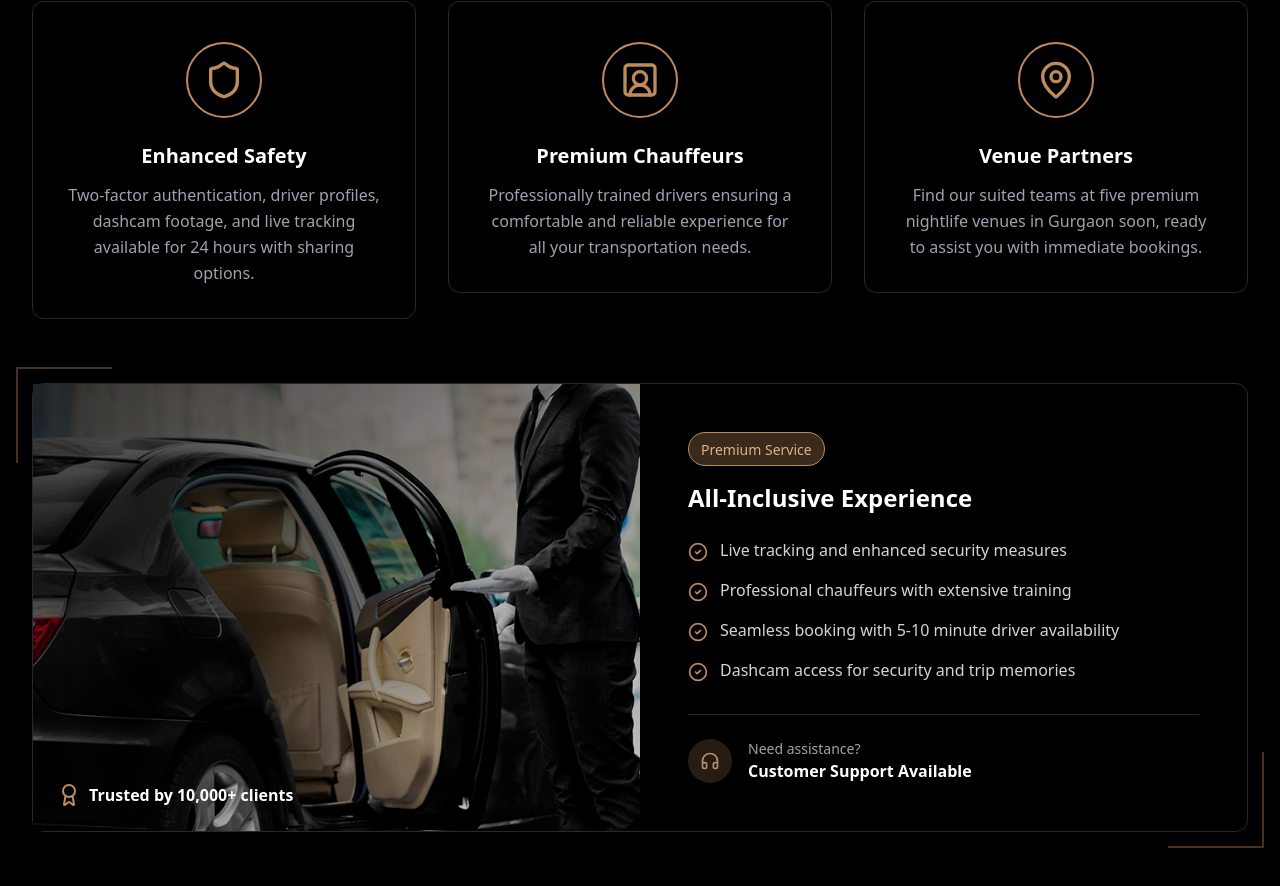
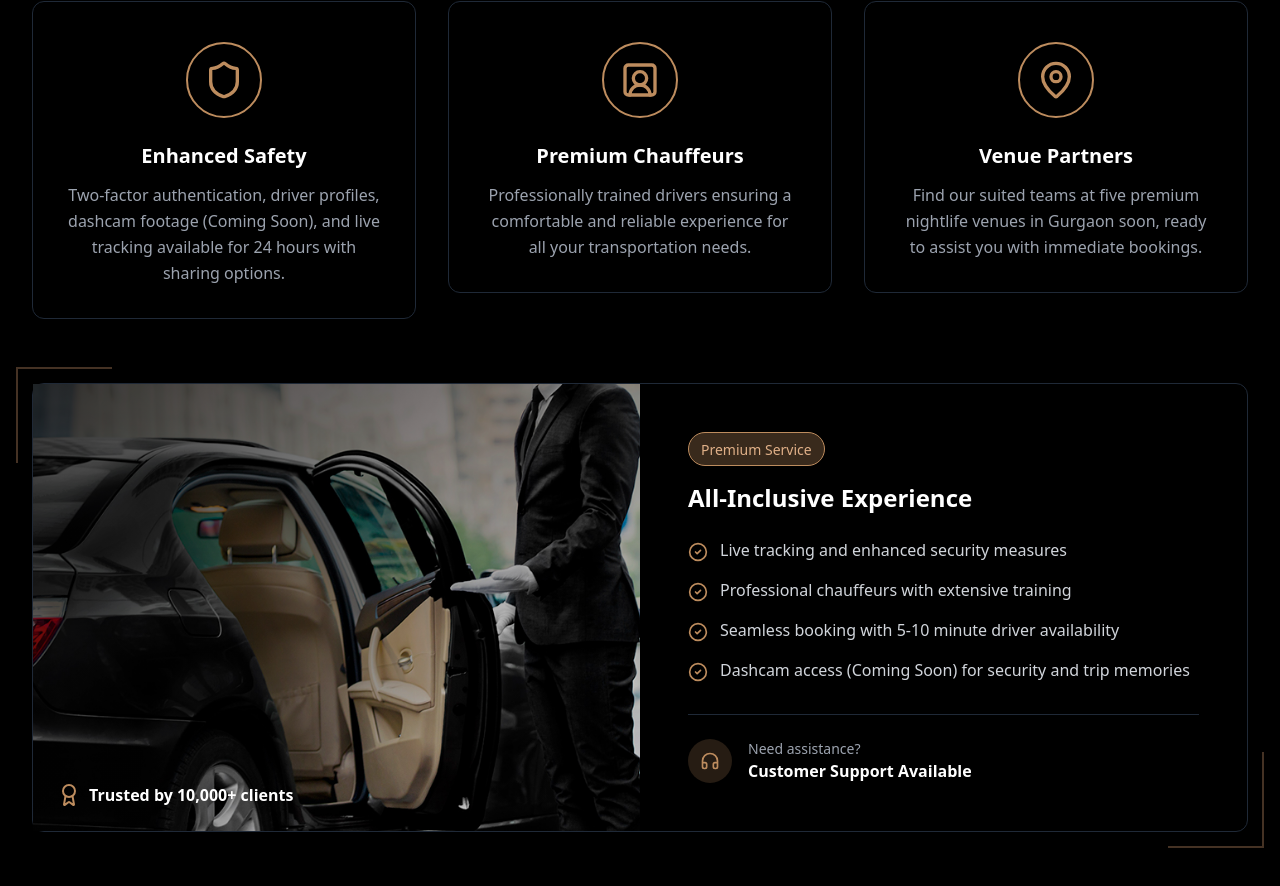
Before and after one commit to kazekunal/nexus, a Next.js app: page / in a window 1280 px wide. Shown: the part 1351-2237 px from the top of the page. Built offline with nearby package versions, Linux system fonts and the light colour scheme.

Commit message:
coming soon

```diff
--- a/src/app/components/features_section.jsx
+++ b/src/app/components/features_section.jsx
@@ -13,7 +13,7 @@ const FeaturesSection = () => {
       icon: <Shield className="w-10 h-10" style={{ color: accentColor }} />,
       title: "Enhanced Safety",
       description:
-        "Two-factor authentication, driver profiles, dashcam footage, and live tracking available for 24 hours with sharing options.",
+        "Two-factor authentication, driver profiles, dashcam footage (Coming Soon), and live tracking available for 24 hours with sharing options.",
     },
 
     {
@@ -34,7 +34,7 @@ const FeaturesSection = () => {
     "Live tracking and enhanced security measures",
     "Professional chauffeurs with extensive training",
     "Seamless booking with 5-10 minute driver availability",
-    "Dashcam access for security and trip memories",
+    "Dashcam access (Coming Soon) for security and trip memories",
   ]
 
   return (
```
